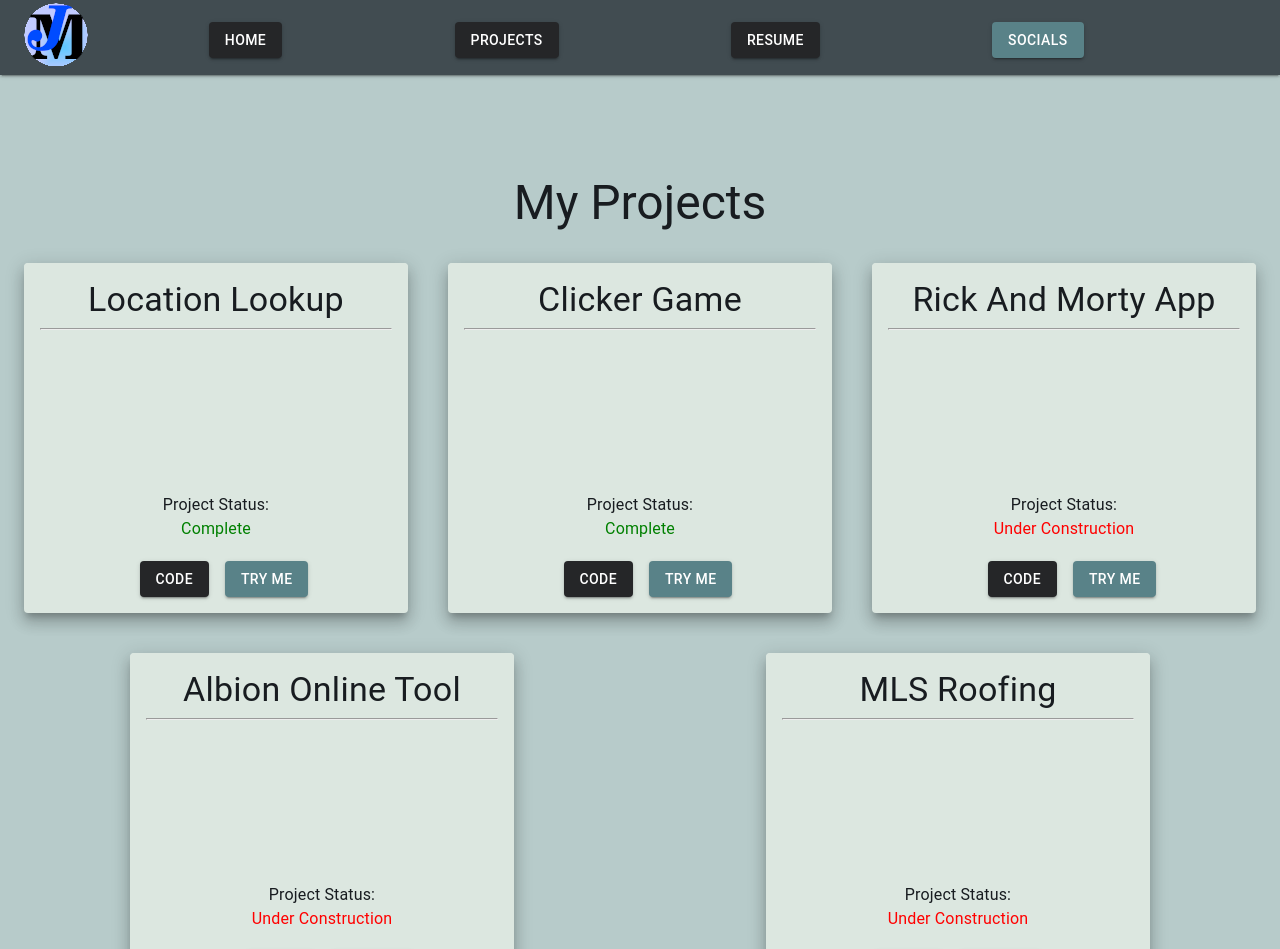
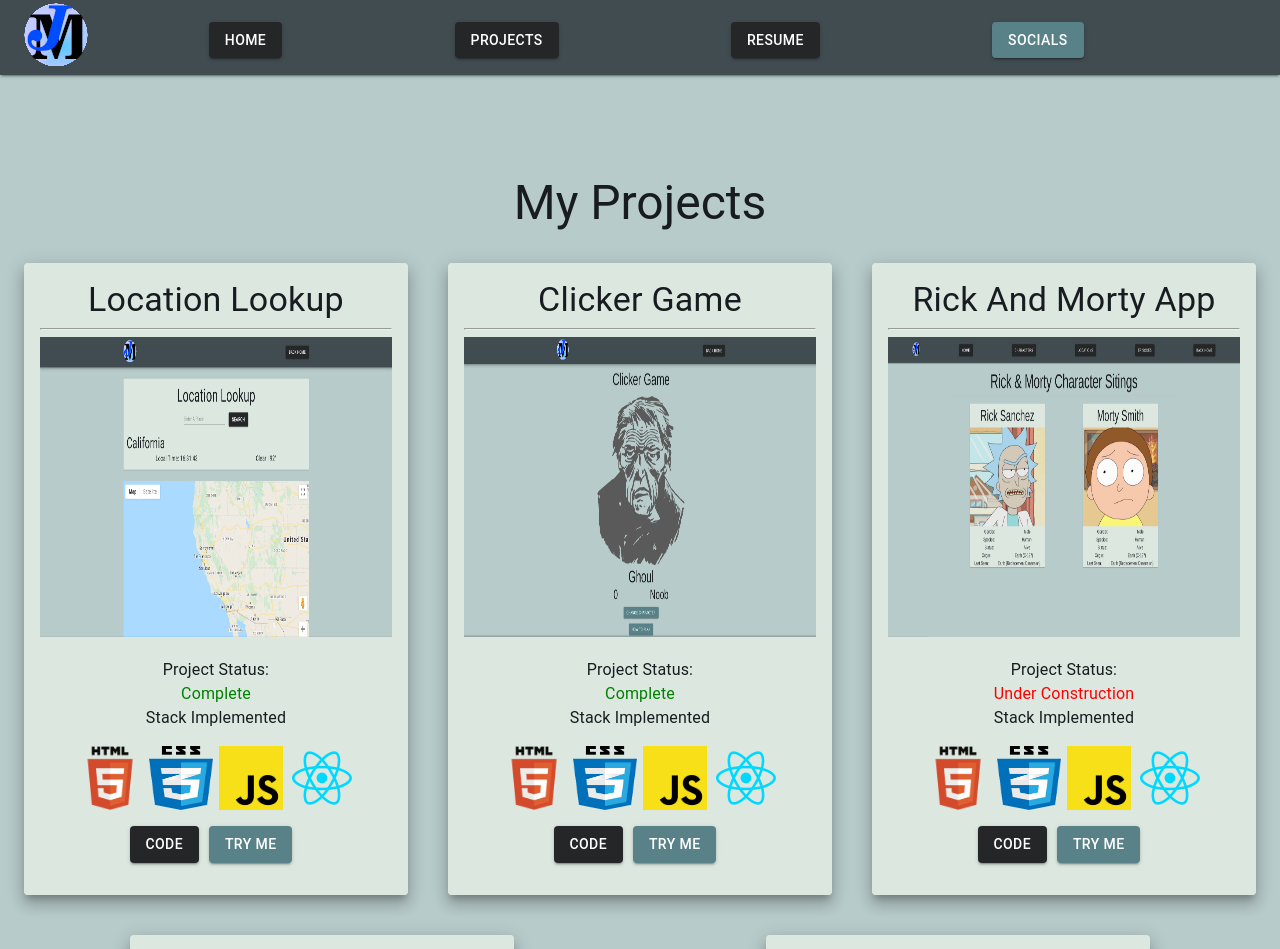
Before and after one commit to jmjles/Web_Portfolio, a React (Create React App) app: page /projects in a window 1280 px wide. Shown: the top 949 px of the page. Built offline with nearby package versions, Linux system fonts and the light colour scheme.

Commit message:
Added styling for projects section

```diff
--- a/src/assets/index.js
+++ b/src/assets/index.js
@@ -2,7 +2,7 @@
 import clicker from "./pics/clickerGame.png";
 import aot from "./pics/aot.png";
 import randm from "./pics/rickandmorty.png";
-import mls from "./pics/mlsroofing.png";
+import MLS from "./pics/mlsroofing.png";
 import HTML from "./pics/html5.png";
 import CSS from "./pics/css3.png";
 import JS from "./pics/js.png";
@@ -15,16 +15,15 @@
   this.src = src;
   this.alt = alt;
 }
-
-exports.locateproject = new Img(locate, "Location Lookup screenshot");
-exports.clickerGame = new Img(clicker, "Clicker Game screenshot");
-exports.albionOnlineTool = new Img(aot, "Albion Online Tool screenshot");
-exports.rickandmorty = new Img(randm, "Rick and Morty screenshot");
-exports.mls = new Img(mls, "Rick and Morty screenshot");
-exports.html = new Img(HTML, "HTML5 Logo");
-exports.css = new Img(CSS, "CSS3 Logo");
-exports.js = new Img(JS, "JavaScript Logo");
-exports.sass = new Img(SASS, "Sass Logo");
-exports.mongo = new Img(Mongo, "MongoDb Logo");
-exports.react = new Img(React, "React.js Logo");
-exports.redux = new Img(Redux, "Redux.js Logo");
+export const locationLookup = new Img(locate, "Location Lookup screenshot");
+export const clickerGame = new Img(clicker, "Clicker Game screenshot");
+export const albionOnlineTool = new Img(aot, "Albion Online Tool screenshot");
+export const rickandmorty = new Img(randm, "Rick and Morty screenshot");
+export const mls = new Img(MLS, "Rick and Morty screenshot");
+export const html = new Img(HTML, "HTML5 Logo");
+export const css = new Img(CSS, "CSS3 Logo");
+export const js = new Img(JS, "JavaScript Logo");
+export const sass = new Img(SASS, "Sass Logo");
+export const mongo = new Img(Mongo, "MongoDb Logo");
+export const react = new Img(React, "React.js Logo");
+export const redux = new Img(Redux, "Redux.js Logo");
--- a/src/components/pages/projects.js
+++ b/src/components/pages/projects.js
@@ -7,8 +7,21 @@
   Button,
   Paper,
 } from "@material-ui/core";
+const {
+  html,
+  css,
+  js,
+  react,
+  redux,
+  locationLookup,
+  sass,
+  albionOnlineTool,
+  clickerGame,
+  rickandmorty,
+  mls,
+} = require("../../assets/index");
 export default function Projects() {
-  function Project(name, img, alt, desc, status, link, code, stack){
+  function Project(name, img, alt, desc, status, link, code, stack) {
     this.name = name;
     this.img = img;
     this.alt = alt;
@@ -17,57 +30,57 @@
     this.link = link;
     this.code = code;
     this.stack = stack;
-  };
+  }
 
   const LocationLookup = new Project(
     "Location Lookup",
-    "",
-    "",
+    locationLookup.src,
+    locationLookup.alt,
     "Gets The latest news, weather and map of a location with a simple search.",
     "Complete",
     "https://location-lookup.jesusmj.com/",
     "https://github.com/jmjles/location-lookup",
-    []
+    [html, css, js, react]
   );
   const ClickerGame = new Project(
     "Clicker Game",
-    "",
-    "",
+    clickerGame.src,
+    clickerGame.alt,
     "Click on the character to lvl up!",
     "Complete",
     "https://clicker-game.jesusmj.com/",
     "https://github.com/jmjles/clicker-game",
-    []
+    [html, css, js, react]
   );
   const RickAndMorty = new Project(
     "Rick And Morty App",
-    "",
-    "",
+    rickandmorty.src,
+    rickandmorty.alt,
     "Shows all locations and characters in rick and morty.",
     "Under Construction",
     "https://rick-and-morty.jesusmj.com/",
     "https://github.com/jmjles/rick-and-morty",
-    []
+    [html, css, js, react]
   );
   const AlbionOnlineTool = new Project(
     "Albion Online Tool",
-    "",
-    "",
+    albionOnlineTool.src,
+    albionOnlineTool.alt,
     "React Native App utilizing api's to display ingame data.",
     "Under Construction",
     "https://play.google.com/store/apps/details?id=com.jmjles.albiononlinetool",
     "https://github.com/jmjles/albion-online-tool",
-    []
+    [html, css, js]
   );
   const MLSRoofing = new Project(
     "MLS Roofing",
-    "",
-    "",
+    mls.src,
+    mls.alt,
     "Roofing company website.",
     "Under Construction",
     "https://mlsroofing.com",
     undefined,
-    []
+    [html, css, js, react, sass]
   );
   const projects = [
     LocationLookup,
@@ -91,6 +104,11 @@
                   {project.name}
                 </Font>
                 <hr />
+                <img
+                  className="ProjectImage"
+                  src={project.img}
+                  alt={project.alt}
+                />
                 <Font variant="body1" align="left">
                   {project.Description}
                 </Font>
@@ -103,7 +121,12 @@
                   >
                     {project.status}
                   </Font>
-                  <br />
+                  <Font>Stack Implemented</Font>
+                  <div className="StackSection">
+                    {project.stack.map((tech) => (
+                      <img src={tech.src} alt={tech.alt} />
+                    ))}
+                  </div>
                   <Button
                     variant="contained"
                     href={project.code}
--- a/src/styles/components/_Projects.scss
+++ b/src/styles/components/_Projects.scss
@@ -9,22 +9,27 @@
     padding-top: calc(75.37px + 100px);
   }
   .ProjectCard {
-    height: 350px;
+    min-height: 598px;
     position: relative;
     div {
       padding: 1rem;
       h3 {
         margin-bottom: 1rem;
       }
-      .BottomCard {
-        position: absolute;
-        bottom: 0;
-        left: 50%;
-        width: 100%;
-        transform: translate(-50%);
-        a {
-          margin-left: 1rem;
+      .ProjectImage{
+        max-width: 100%;
+        height: 300px;
+      }
+      .StackSection{
+        display: flex;
+        justify-content: space-evenly;
+        img{
+          width: 64px;
+          height: 64px;
         }
+      }
+      button,a{
+        margin-right: 10px;
       }
     }
   }
--- a/src/styles/index.css
+++ b/src/styles/index.css
@@ -124,7 +124,7 @@
 }
 
 .ProjectsRoot .ProjectCard {
-  height: 350px;
+  min-height: 598px;
   position: relative;
 }
 
@@ -136,17 +136,27 @@
   margin-bottom: 1rem;
 }
 
-.ProjectsRoot .ProjectCard div .BottomCard {
-  position: absolute;
-  bottom: 0;
-  left: 50%;
-  width: 100%;
-  -webkit-transform: translate(-50%);
-          transform: translate(-50%);
+.ProjectsRoot .ProjectCard div .ProjectImage {
+  max-width: 100%;
+  height: 300px;
 }
 
-.ProjectsRoot .ProjectCard div .BottomCard a {
-  margin-left: 1rem;
+.ProjectsRoot .ProjectCard div .StackSection {
+  display: -webkit-box;
+  display: -ms-flexbox;
+  display: flex;
+  -webkit-box-pack: space-evenly;
+      -ms-flex-pack: space-evenly;
+          justify-content: space-evenly;
+}
+
+.ProjectsRoot .ProjectCard div .StackSection img {
+  width: 64px;
+  height: 64px;
+}
+
+.ProjectsRoot .ProjectCard div button, .ProjectsRoot .ProjectCard div a {
+  margin-right: 10px;
 }
 
 .AboutRoot {
```
Also changed, not shown: 1 other file (tests, documents, lock files or other folders).
